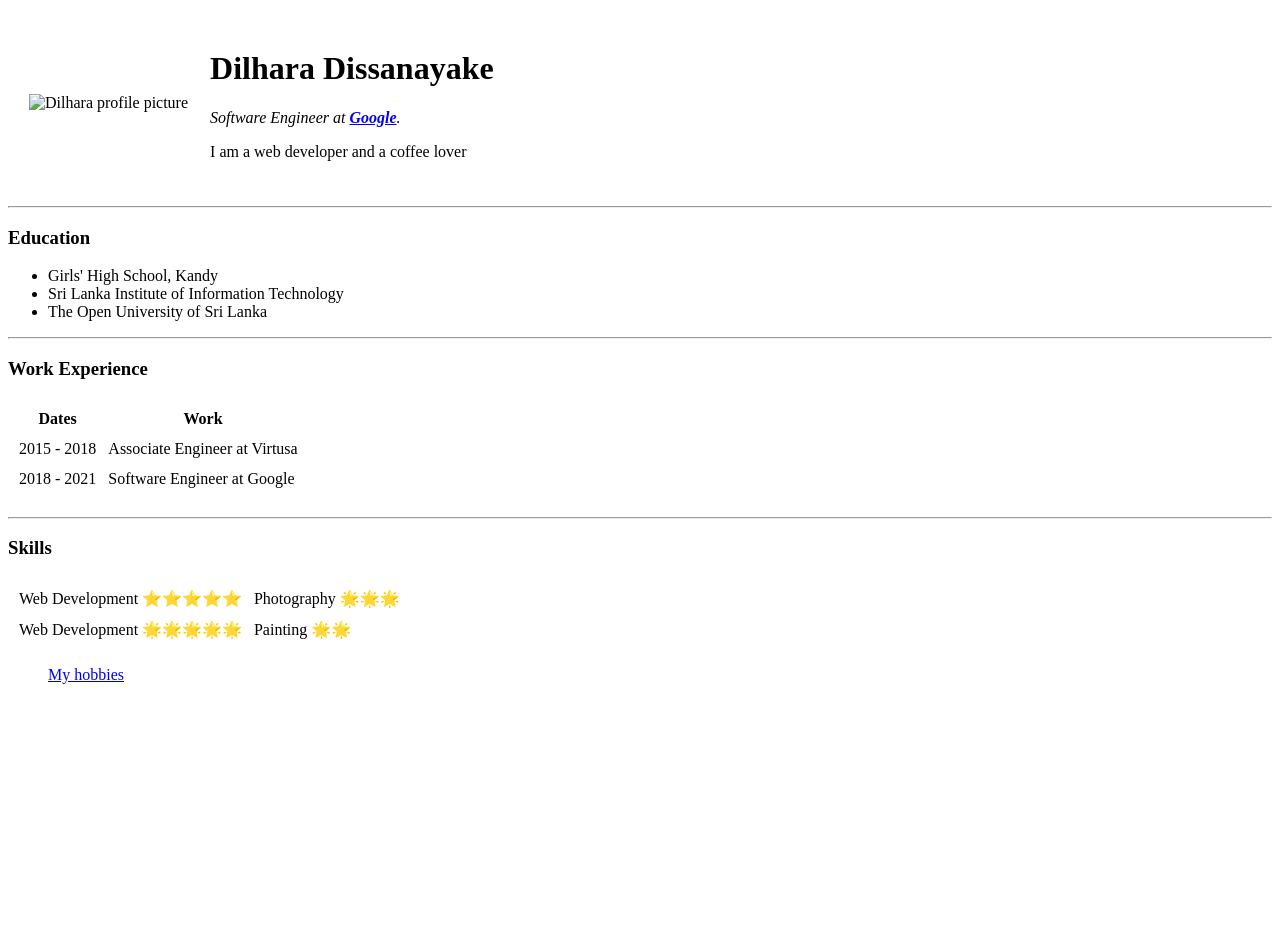
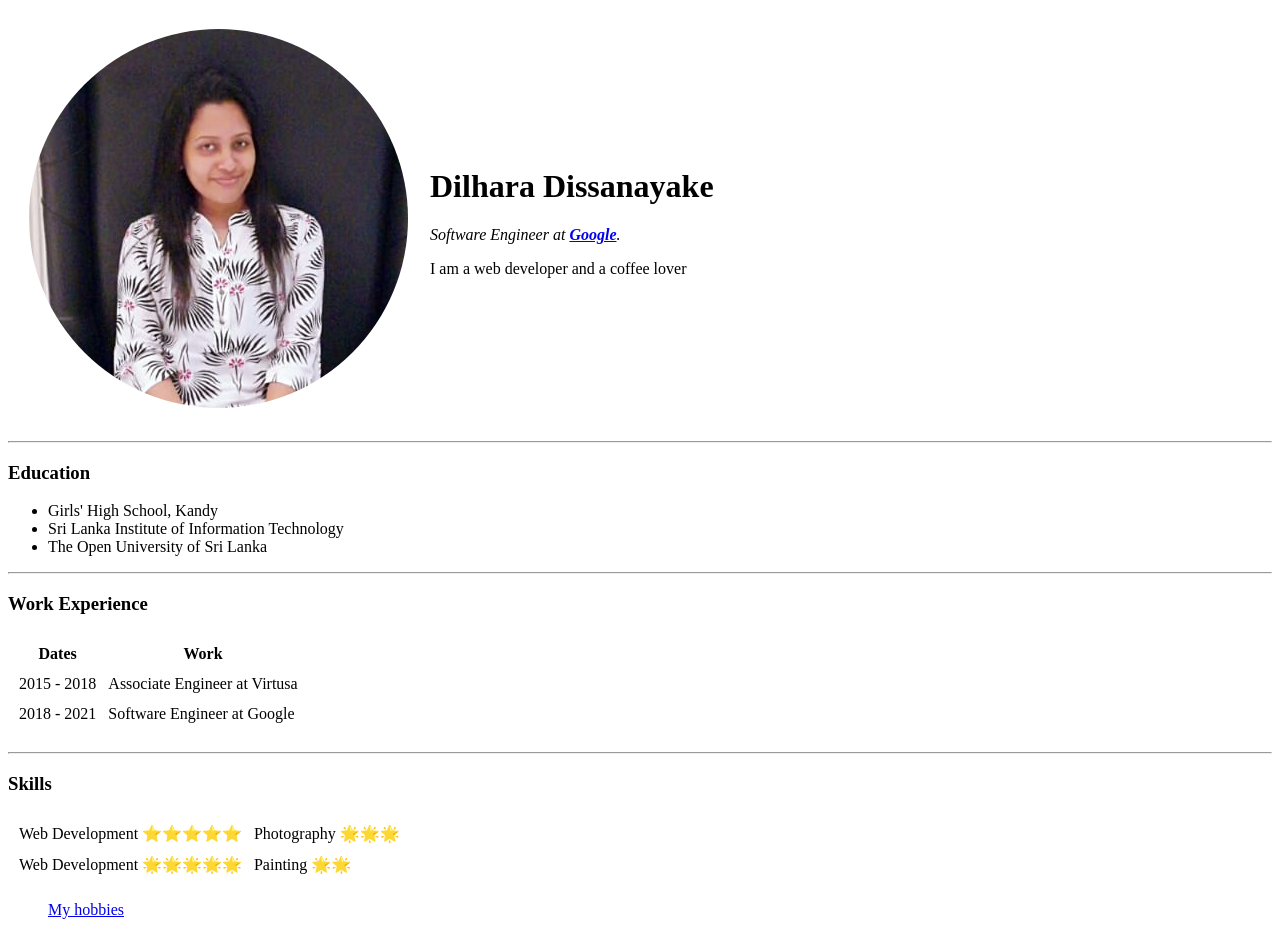
Before and after one commit to DilharaDissanayake/Web, a plain HTML site: page index.html in a window 1280 px wide. Before the commit the page ends 800 px from the top, so only its background shows below. Drawn offline with Linux system fonts and the light colour scheme.

Commit message:
Update index.html

```diff
--- a/index.html
+++ b/index.html
@@ -9,7 +9,7 @@
 <body>
   <table cellspacing="20">
     <tr>
-      <td> <img src="Images/Dil.PNG" alt="Dilhara profile picture"> </td>
+      <td> <img src="Dil.PNG" alt="Dilhara profile picture"> </td>
       <td>
         <h1> Dilhara Dissanayake </h1>
         <p> <em>Software Engineer at <strong><a href="https://www.google.com/">Google</a></strong>.</em></p>
```
